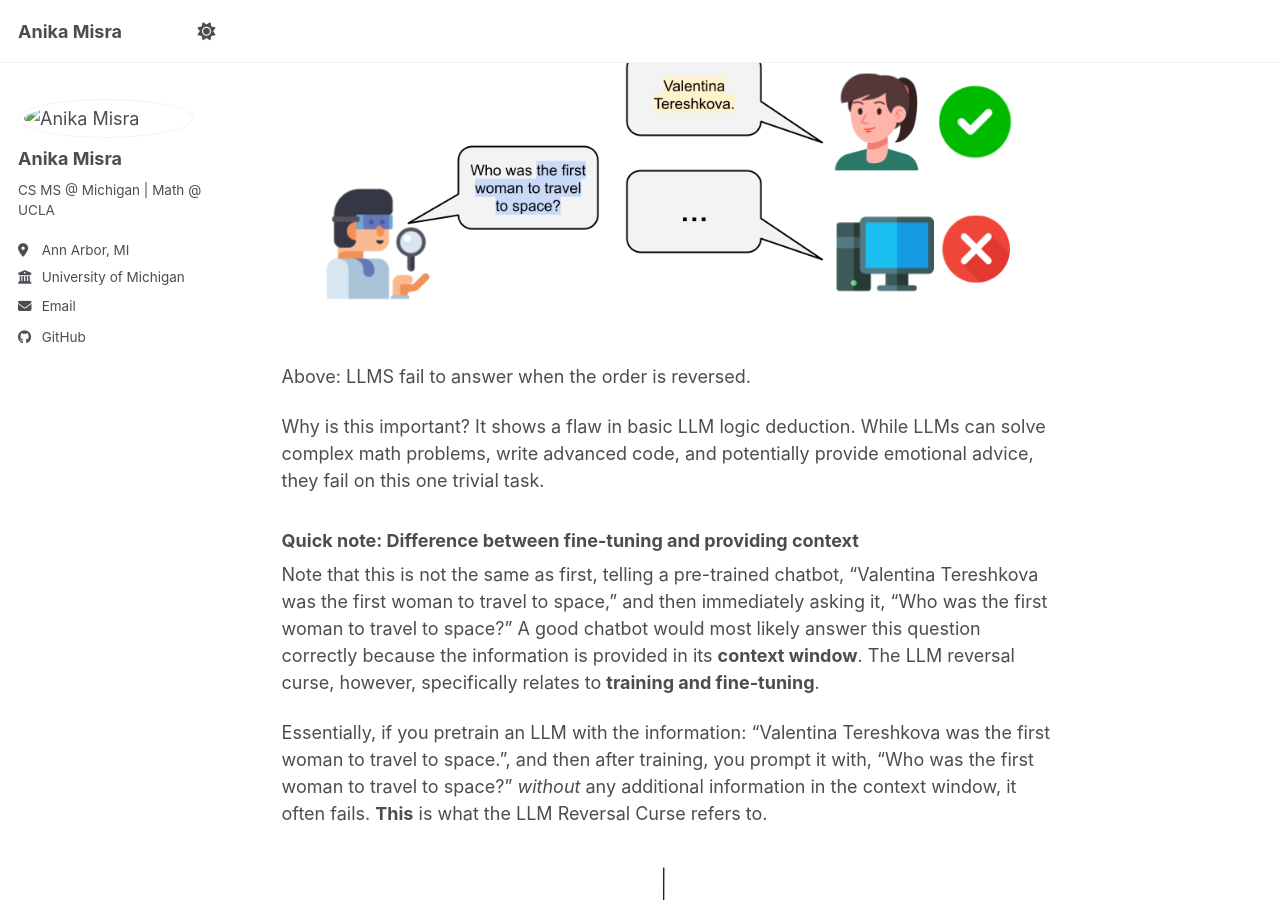
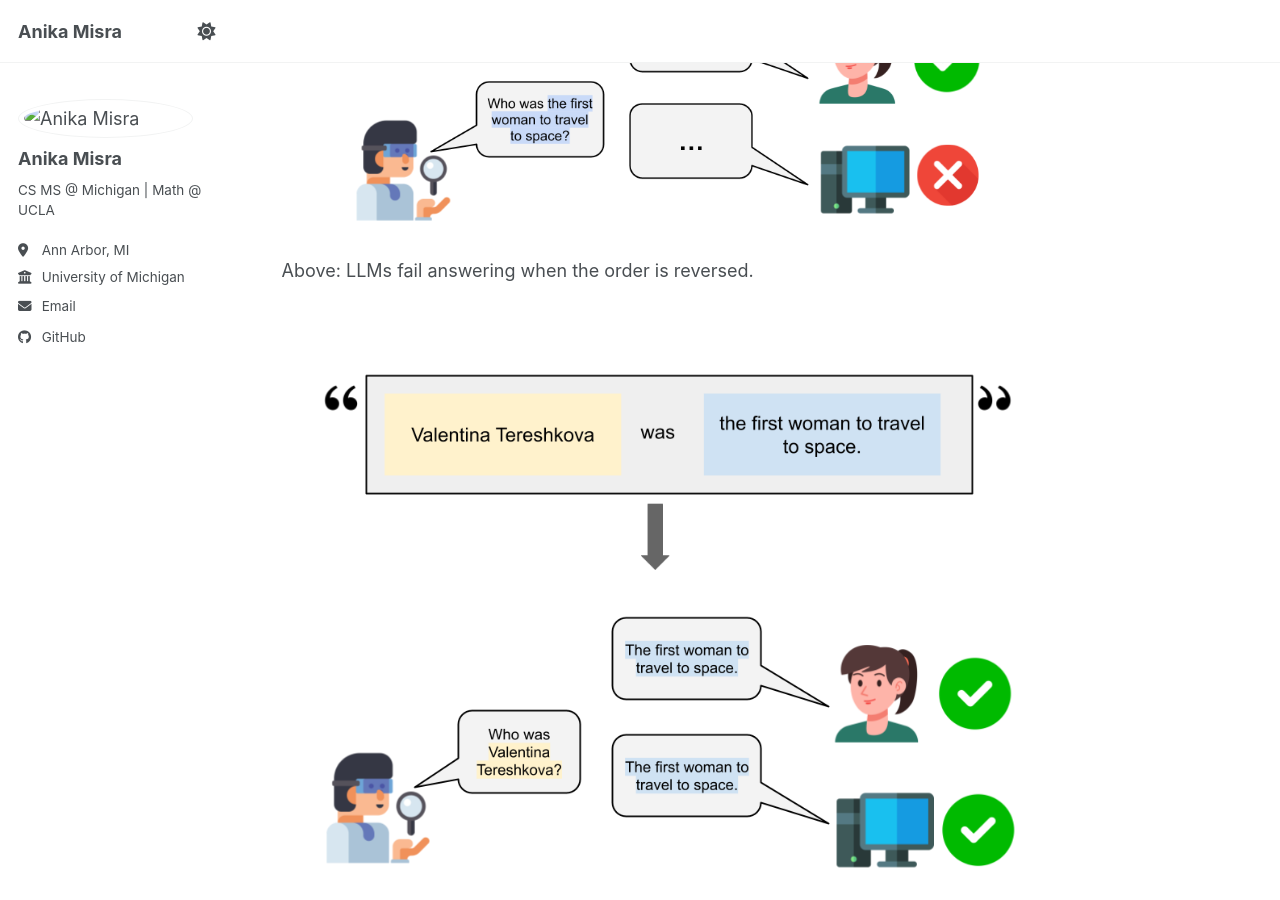
Before and after one commit to anikamisra/anikamisra.github.io, a Jekyll site: the page built from _posts/2025-12-11-reversal-curse.md, in a window 1280 px wide and 900 px high, scrolled down 1278 px. Built offline with Jekyll 4.4.1, drawn with Linux system fonts in a browser that asks for light colours; a script bundle is joined from its source files by our own code; library files that are not in the unit come from our copies.

Commit message:
Update 2025-12-11-reversal-curse.md

```diff
--- a/_posts/2025-12-11-reversal-curse.md
+++ b/_posts/2025-12-11-reversal-curse.md
@@ -15,14 +15,14 @@
 
 When the order of the question is the same as the training information, then the LLM can answer successfully. However, when the order is reversed, the LLM often gets the answer wrong. That is what researchers refer to as the Reversal Curse, depicted in the figure below.
 
-<!-- <div style="text-align: center;">
+<div style="text-align: center;">
   <img src="{{ '/assets/images/12-12-2025/llm_reversal_curse_image.png' | relative_url }}"
        alt="LLMs fail when the order is reversed."
        style="max-width: 700px; width: 100%;">
 </div>
 Above: LLMs fail answering when the order is reversed.
 <br>
-<br> -->
+<br>
 
 ![alt text](/assets/images/12-12-2025/llm_reversal_curse_image.png)
 
```
